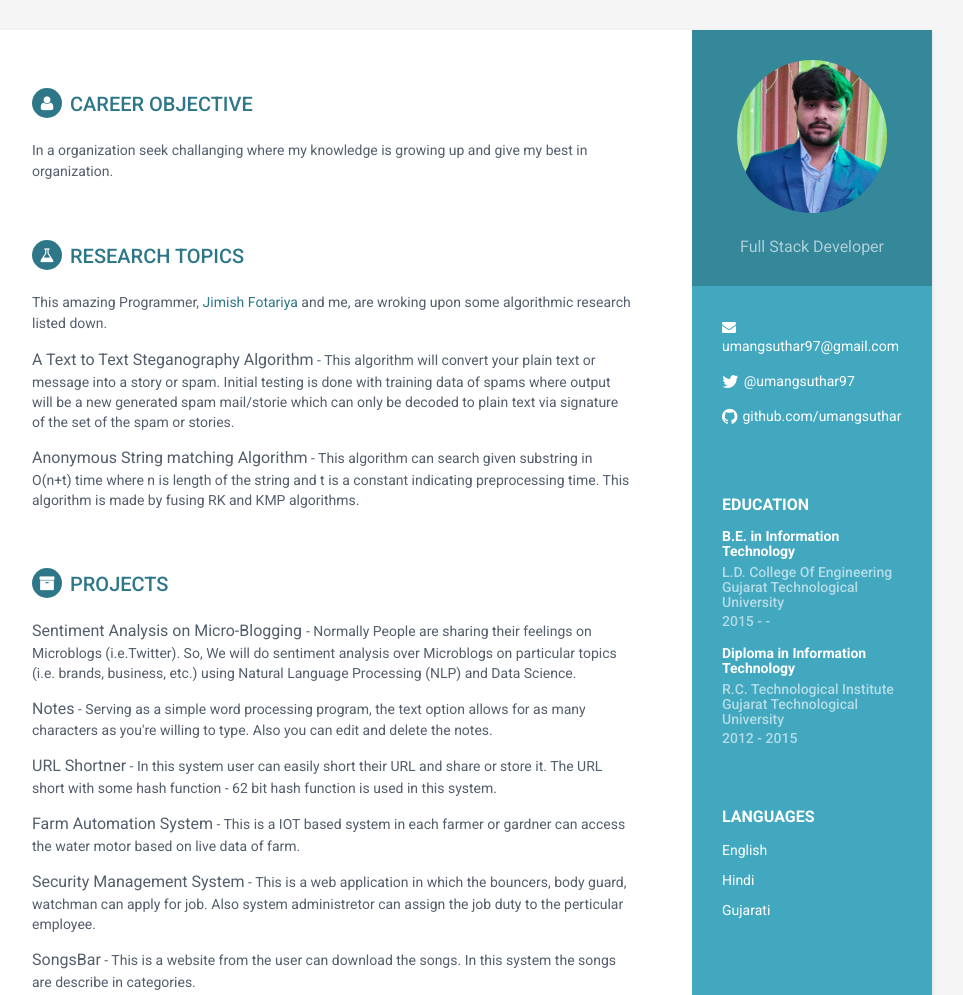
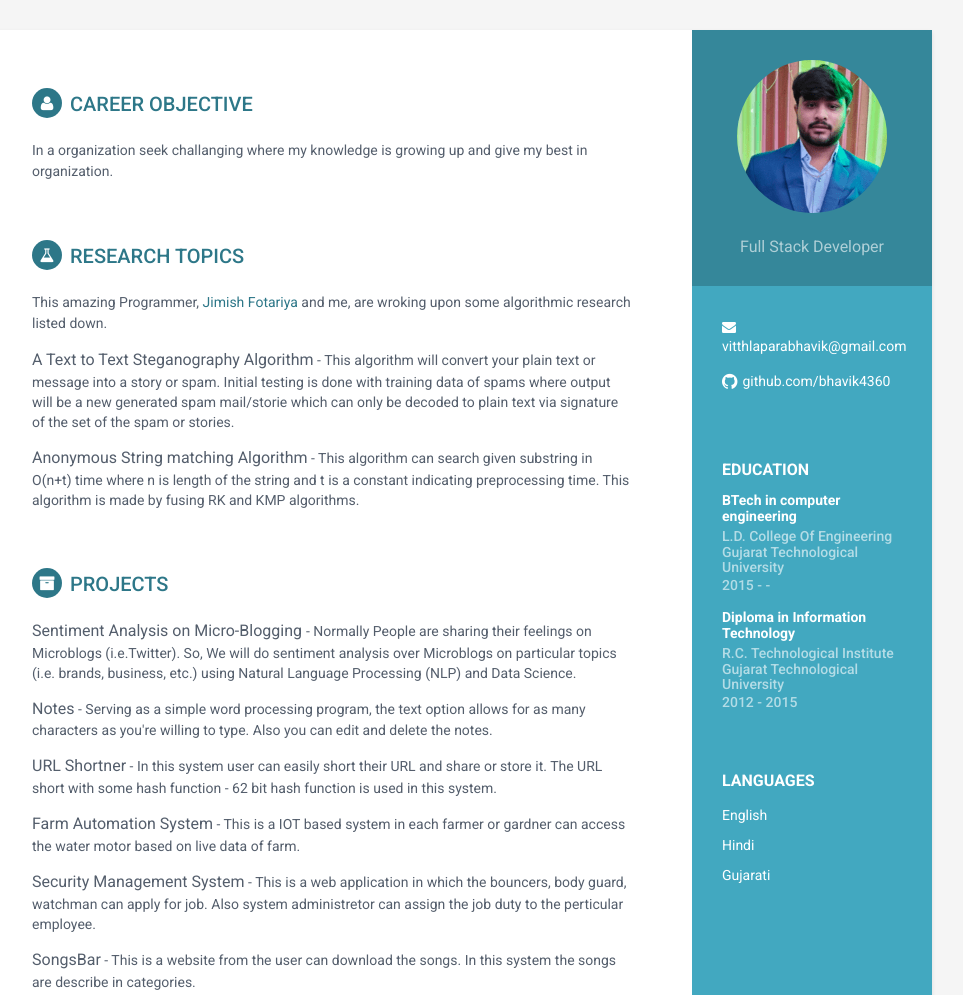
Before and after one commit to bhavik4360/bhavik4360.github.io, a plain HTML site: page index.html in a window 1280 px wide. Shown: the top 995 px of the page, without its empty margins (188-1151 px from the left). Drawn offline with nearby package versions, Linux system fonts and the light colour scheme; files that its build step writes are made by us from their sources.

Commit message:
basic editing

```diff
--- a/index.html
+++ b/index.html
@@ -28,15 +28,15 @@
 
             <div class="contact-container container-block">
                 <ul class="list-unstyled contact-list">
-                    <li class="email"><i class="fa fa-envelope"></i>umangsuthar97@gmail.com</li>
-                    <li class="twitter"><i class="fa fa-twitter" aria-hidden="true"></i><a href="https://twitter.com/umangsuthar97">@umangsuthar97</a></li>
-                    <li class="github"><i class="fa fa-github"></i><a href="https://github.com/umangsuthar">github.com/umangsuthar</a></li>
+                    <li class="email"><i class="fa fa-envelope"></i>vitthlaparabhavik@gmail.com</li>
+                    <!-- <li class="twitter"><i class="fa fa-twitter" aria-hidden="true"></i><a href="https://twitter.com/umangsuthar97">@umangsuthar97</a></li> -->
+                    <li class="github"><i class="fa fa-github"></i><a href="https://github.com/bhavik4360">github.com/bhavik4360</a></li>
                 </ul>
             </div><!--//contact-container-->
             <div class="education-container container-block">
                 <h2 class="container-block-title">Education</h2>
                 <div class="item">
-                    <h4 class="degree">B.E. in Information Technology</h4>
+                    <h4 class="degree">BTech in computer engineering</h4>
                     <h5 class="meta">L.D. College Of Engineering</h5>
                     <h5 class="meta">Gujarat Technological University</h5>
                     <div class="time">2015 - -</div>
```
